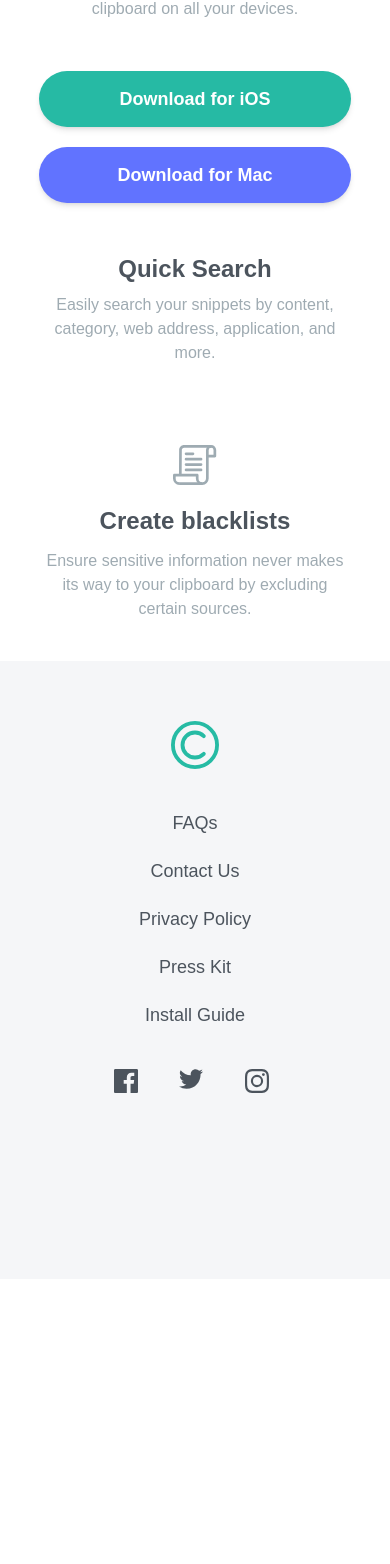
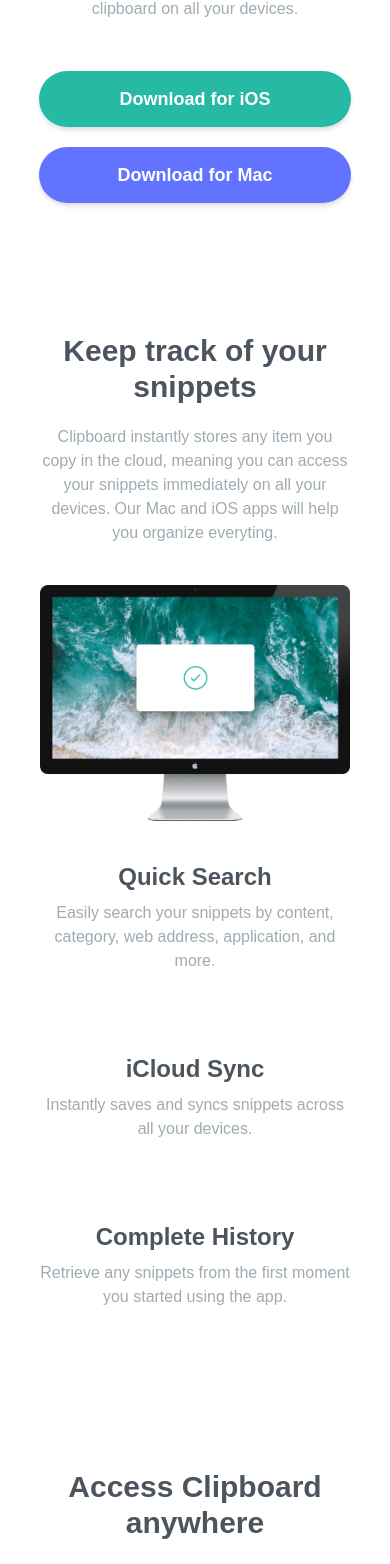
Before and after one commit to farrel-hi/clipboard-landing-page-react, a React (Create React App) app: page / in a window 390 px wide. Shown: the part 428-1992 px from the top of the page. Before the commit the page ends 1707 px from the top, so only its background shows below. Built offline with nearby package versions, Linux system fonts and the light colour scheme; a web font is replaced by a local one.

Commit message:
complete mobile rules

```diff
--- a/src/App.js
+++ b/src/App.js
@@ -6,41 +6,116 @@
 
 
 import BigCenteredTitleDescription from './components/BigCenteredTitleDescription';
-import SmallTitleDescription from './components/SmallLeftTitleDescription';
+import SmallLeftTitleDescription from './components/SmallLeftTitleDescription';
 import IconCenteredTitleDescription from './components/IconCenteredTitleDescription';
 import Footer from './components/Footer';
 import DownloadButtons from './components/DownloadButtons';
 
 //Image Variables
 import icon_blacklist from "./images/icon-blacklist.svg";
+import icon_text from "./images/icon-text.svg";
+import icon_preview from "./images/icon-preview.svg";
+import computer from "./images/image-computer.png";
+import devices from "./images/image-devices.png";
+import partner_google from "./images/logo-google.png";
+import partner_ibm from "./images/logo-ibm.png";
+import partner_hp from "./images/logo-hp.png";
+import partner_vector from "./images/logo-vector-graphics.png";
 
 function App() {
   return (
     <div className="App font-display">
+      {/* Header Background */}
       <div className="absolute top-0 left-0 -z-10 min-w-full h-1/2 bg-mobile-bg bg-no-repeat bg-cover">
       </div>
 
-
+      {/* Section One: Intro */}
+      <section className='mb-20'>
+        {/* Logo */}
         <div className="flex justify-center py-5 mt-20">
           <img src={logo} className="h-30" alt="logo" />
         </div>
-
 
         <BigCenteredTitleDescription
           title={data.intro.title}
           desc={data.intro.description}
         />
+
         <DownloadButtons />
+      </section>
 
-      <SmallTitleDescription
+
+      {/* Section Two: Tracking Feature */}
+      <BigCenteredTitleDescription
+        title={data.feature_tracking.title}
+        desc={data.feature_tracking.description}
+      />
+      <section className='flex-row justify-center items-center w-screen mb-20'>
+        <img src={computer} alt='computer' className='px-10' />
+        <SmallLeftTitleDescription
           title={data.quick_search.title}
           desc={data.quick_search.description}
+        />
+        <SmallLeftTitleDescription
+          title={data.icloud_sync.title}
+          desc={data.icloud_sync.description}
+        />
+        <SmallLeftTitleDescription
+          title={data.complete_history.title}
+          desc={data.complete_history.description}
+        />
+      </section>
+
+
+      {/* Section Three: Accessibility Feature */}
+      <BigCenteredTitleDescription
+        title={data.feature_accessibility.title}
+        desc={data.feature_accessibility.description}
+      />
+      <section className='flex-row justify-center items-center w-screen mb-20'>
+        <img src={devices} alt='computer' className='px-5' />
+        <SmallLeftTitleDescription
+          title={data.feature_supercharge.title}
+          desc={data.feature_supercharge.description}
         />
         <IconCenteredTitleDescription
           icon={icon_blacklist}
           title={data.create_blacklists.title}
           desc={data.create_blacklists.description}
         />
+        <IconCenteredTitleDescription
+          icon={icon_text}
+          title={data.plain_text_snippets.title}
+          desc={data.plain_text_snippets.description}
+        />
+        <IconCenteredTitleDescription
+          icon={icon_preview}
+          title={data.sneak_preview.title}
+          desc={data.sneak_preview.description}
+        />
+      </section>
+
+      {/* Section Four: Partners */}
+      <section className='
+        flex-column justify-center items-center
+        [&>*]:my-20
+        [&>*]:mx-auto
+      '>
+        {/* <p>Hello</p> */}
+        <img src={partner_google} alt='google-log' />
+        <img src={partner_ibm} alt='ibm-log' />
+        <img src={partner_hp} alt='hp-log' />
+        <img src={partner_vector} alt='vector-log' />
+      </section>
+
+      <section className='mb-40 mt-20'>
+        <BigCenteredTitleDescription
+          title={data.feature_clipboard_devices.title}
+          desc={data.feature_clipboard_devices.description}
+        />
+        <DownloadButtons />
+      </section>
+
       <Footer />
     </div>
   );
--- a/src/components/DownloadButtons.js
+++ b/src/components/DownloadButtons.js
@@ -3,7 +3,7 @@
 function DownloadButtons() {
   return(
     <div className="
-    flex-row text-white font-semibold text-sm
+    flex-column text-white font-semibold text-sm
     [&>*]:shadow-md
     [&>*]:rounded-full
     [&>*]:my-2.5
--- a/src/components/Footer.js
+++ b/src/components/Footer.js
@@ -16,19 +16,19 @@
           <li className="active:text-cyan"><button type="button">Install Guide</button></li>
         </ul>
       </nav>
-      <div className="flex justify-evenly py-5">
+      <div className="pt-10 flex justify-evenly h-fit [&>*]:h-8 [&>*]:w-8 [&>*]:fill-gray-dark">
         {/* Facebook Icon SVG */}
-        <svg xmlns="http://www.w3.org/2000/svg" className="h-auto w-8 fill-gray-dark active:fill-cyan">
+        <svg xmlns="http://www.w3.org/2000/svg" className="active:fill-cyan">
           <path d="M22.675 0H1.325C.593 0 0 .593 0 1.325v21.351C0 23.407.593 24 1.325 24H12.82v-9.294H9.692v-3.622h3.128V8.413c0-3.1 1.893-4.788 4.659-4.788 1.325 0 2.463.099 2.795.143v3.24l-1.918.001c-1.504 0-1.795.715-1.795 1.763v2.313h3.587l-.467 3.622h-3.12V24h6.116c.73 0 1.323-.593 1.323-1.325V1.325C24 .593 23.407 0 22.675 0z" />
         </svg>
 
         {/* Twitter Icon SVG */}
-        <svg xmlns="http://www.w3.org/2000/svg" className="h-auto w-8 fill-gray-dark active:fill-cyan">
+        <svg xmlns="http://www.w3.org/2000/svg" className="active:fill-cyan">
           <path d="M24 2.557a9.83 9.83 0 0 1-2.828.775A4.932 4.932 0 0 0 23.337.608a9.864 9.864 0 0 1-3.127 1.195A4.916 4.916 0 0 0 16.616.248c-3.179 0-5.515 2.966-4.797 6.045A13.978 13.978 0 0 1 1.671 1.149a4.93 4.93 0 0 0 1.523 6.574 4.903 4.903 0 0 1-2.229-.616c-.054 2.281 1.581 4.415 3.949 4.89a4.935 4.935 0 0 1-2.224.084 4.928 4.928 0 0 0 4.6 3.419A9.9 9.9 0 0 1 0 17.54a13.94 13.94 0 0 0 7.548 2.212c9.142 0 14.307-7.721 13.995-14.646A10.025 10.025 0 0 0 24 2.557z"/>
         </svg>
 
         {/* Instagram Icon SVG */}
-        <svg xmlns="http://www.w3.org/2000/svg" className="h-auto w-8 fill-gray-dark active:fill-cyan">
+        <svg xmlns="http://www.w3.org/2000/svg" className="active:fill-cyan">
           <path d="M12 2.163c3.204 0 3.584.012 4.85.07 3.252.148 4.771 1.691 4.919 4.919.058 1.265.069 1.645.069 4.849 0 3.205-.012 3.584-.069 4.849-.149 3.225-1.664 4.771-4.919 4.919-1.266.058-1.644.07-4.85.07-3.204 0-3.584-.012-4.849-.07-3.26-.149-4.771-1.699-4.919-4.92-.058-1.265-.07-1.644-.07-4.849 0-3.204.013-3.583.07-4.849.149-3.227 1.664-4.771 4.919-4.919 1.266-.057 1.645-.069 4.849-.069zM12 0C8.741 0 8.333.014 7.053.072 2.695.272.273 2.69.073 7.052.014 8.333 0 8.741 0 12c0 3.259.014 3.668.072 4.948.2 4.358 2.618 6.78 6.98 6.98C8.333 23.986 8.741 24 12 24c3.259 0 3.668-.014 4.948-.072 4.354-.2 6.782-2.618 6.979-6.98.059-1.28.073-1.689.073-4.948 0-3.259-.014-3.667-.072-4.947-.196-4.354-2.617-6.78-6.979-6.98C15.668.014 15.259 0 12 0zm0 5.838a6.162 6.162 0 1 0 0 12.324 6.162 6.162 0 0 0 0-12.324zM12 16a4 4 0 1 1 0-8 4 4 0 0 1 0 8zm6.406-11.845a1.44 1.44 0 1 0 0 2.881 1.44 1.44 0 0 0 0-2.881z"/>
         </svg>
       </div>
```
Lines whose indentation alone changed are shown as unchanged.
